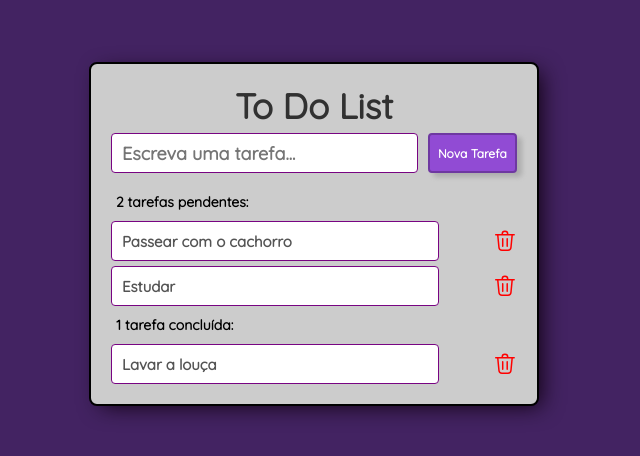
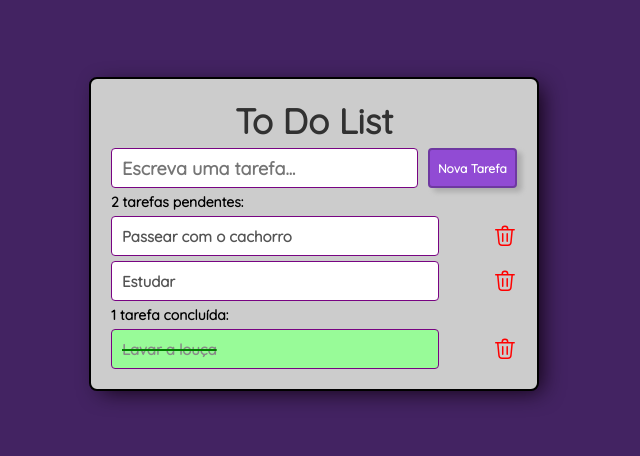
Before and after one commit to keilamadap/challenge-allianca, a React (Vite) app: page / in a window 1280 px wide. Shown: the part 166-622 px from the top of the page, without its empty margins (326-966 px from the left). Built offline with nearby package versions, Linux system fonts and the light colour scheme; some icons are missing.

Commit message:
refactor: style and remove non used variables

```diff
--- a/src/components/TodoForm/TodoForm.jsx
+++ b/src/components/TodoForm/TodoForm.jsx
@@ -3,7 +3,7 @@ import * as S from "./styles";
 import { MyContext } from "../../context/MyContext";
 
 const TodoForm = () => {
-  const { onAddTask, setTasks } = useContext(MyContext);
+  const { onAddTask } = useContext(MyContext);
   const [taskInput, setTaskInput] = useState("");
   const [message, setMessage] = useState(null);
   const [isSuccess, setIsSuccess] = useState(false);
@@ -41,14 +41,12 @@ const TodoForm = () => {
         <S.StyledButton type="submit">Nova Tarefa</S.StyledButton>
       </S.Div>
 
-      <S.StyledMessageDiv>
       {message &&
         (isSuccess ? (
           <S.Success>{message}</S.Success>
         ) : (
           <S.Error>{message}</S.Error>
         ))}
-      </S.StyledMessageDiv>
     </S.Form>
   );
 };
--- a/src/components/TodoForm/styles.jsx
+++ b/src/components/TodoForm/styles.jsx
@@ -20,13 +20,6 @@ export const StyledInput = styled.input`
   outline: none;
   border-radius: 4px;
   height: 40px;
-  width: 100%;
-`;
-
-export const StyledMessageDiv = styled.div`
-  display: flex;
-  justify-content: center;
-  padding-top: 10px;
   width: 100%;
 `;
 
@@ -65,11 +58,13 @@ export const Div = styled.div`
 export const Error = styled.span`
   font-size: 15px;
   color: red;
+  margin-top: 10px;
   font-weight: 600;
 `;
 
 export const Success = styled.span`
   font-size: 15px;
   color: green;
+  margin-top: 10px;
   font-weight: 600;
 `;
--- a/src/components/TodoItem/styles.jsx
+++ b/src/components/TodoItem/styles.jsx
@@ -21,7 +21,7 @@ export const StyledInput = styled.input`
   font-family: Quicksand;
 
   ${(props) =>
-    props.iscompleted &&
+    props.$iscompleted &&
     `
     background-color: #98FB98;
     text-decoration: line-through;
--- a/src/components/TodoList/styles.jsx
+++ b/src/components/TodoList/styles.jsx
@@ -47,5 +47,4 @@ export const StyledParagraph = styled.p`
   display: flex;
   font-size: 14px;
   width: 100%;
-  padding: 5px;
 `;
```
Lines whose indentation alone changed are shown as unchanged.
